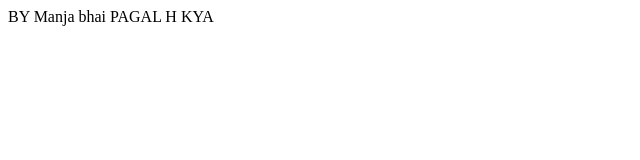
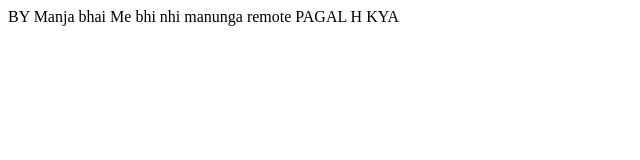
Before and after one commit to sawangautam172/sawan213, a plain HTML site: page index.html in a window 1280 px wide. Shown: the whole page, without its empty margins (0-640 px from the left). Drawn offline with Linux system fonts and the light colour scheme.

Commit message:
Update index.html

```diff
--- a/index.html
+++ b/index.html
@@ -1,6 +1,6 @@
 <HTML>
 BY
 Manja bhai
-
+Me bhi nhi manunga remote
   PAGAL H KYA
 </HTML>
```
